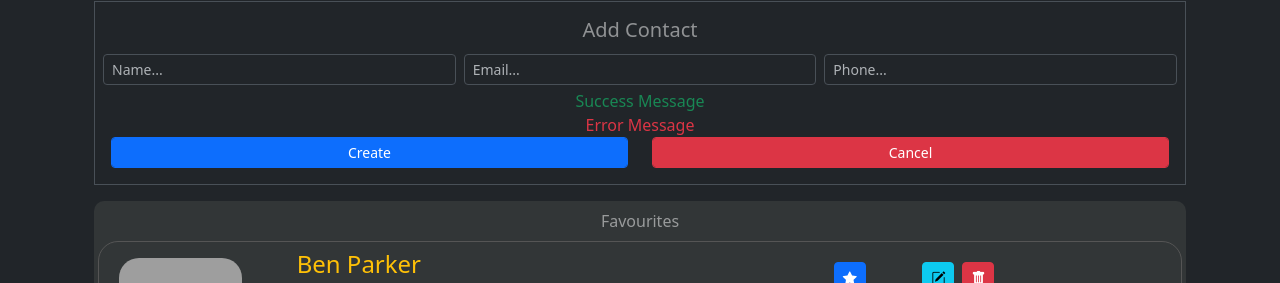
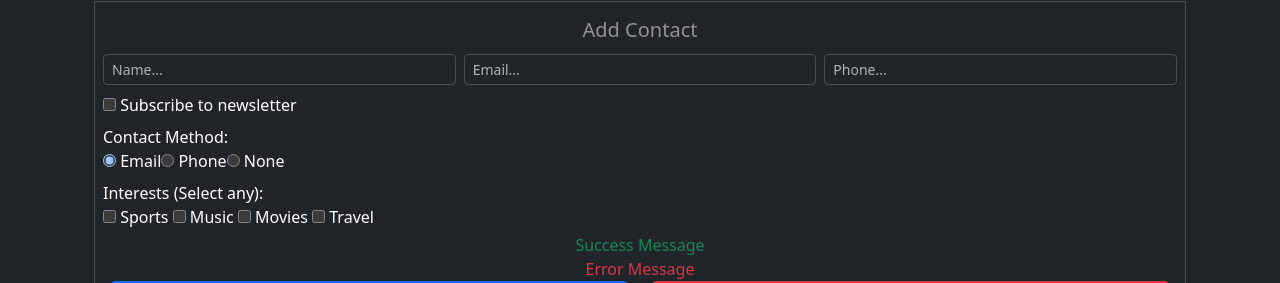
Before and after one commit to codewithEvolg/contactopedia, a React (Vite) app: page / in a window 1280 px wide. Shown: the part 155-438 px from the top of the page. Built offline with nearby package versions, Linux system fonts and the light colour scheme; grey boxes are pictures that could not be loaded.

Commit message:
teaching: retrieving form data, radio and checkbox

```diff
--- a/src/Components/ContactPages/AddContact.jsx
+++ b/src/Components/ContactPages/AddContact.jsx
@@ -1,31 +1,92 @@
 const AddContact = () => {
+  const handleAddContactForm = (e) => {
+    e.preventDefault(); //prevents the page from reloading
+    const formData = new FormData(e.target); //an easier way to retrieve the form data
+    const contactData = {
+      name: formData.get("name"),
+      email: formData.get("email"),
+      phone: formData.get("phone"),
+      newsletter: formData.get("newsletter") === "on",
+      contactMethod: formData.get("contactMethod"),
+      interests: formData.getAll("interests[]"),
+    };
+    console.log(contactData);
+  };
   return (
     <div className="border col-12 text-white p-2">
-      <form action="">
+      <form action="" onSubmit={handleAddContactForm}>
         <div className="row p-2">
           <div className="col-12 text-white-50 text-center h5">Add Contact</div>
           <div className="col-12 col-md-4 p-1">
             <input
+              name="name"
               placeholder="Name..."
               className="form-control form-control-sm"
             />
           </div>
           <div className="col-12 col-md-4 p-1">
             <input
+              name="email"
               placeholder="Email..."
               className="form-control form-control-sm"
             />
           </div>
           <div className="col-12 col-md-4 p-1">
             <input
+              name="phone"
               placeholder="Phone..."
               className="form-control form-control-sm"
             />
           </div>
+          <div className="col-12 p-1">
+            <label>
+              <input type="checkbox" name="newsletter" /> Subscribe to
+              newsletter
+            </label>
+          </div>
+          <div className="col-12 p-1">
+            Contact Method:
+            <div>
+              <label>
+                <input
+                  type="radio"
+                  name="contactMethod"
+                  value="email"
+                  defaultChecked
+                />{" "}
+                Email
+                <input type="radio" name="contactMethod" value="phone" /> Phone
+                <input type="radio" name="contactMethod" value="none" /> None
+              </label>
+            </div>
+          </div>
+          <div className="col-12 p-1">
+            Interests (Select any):
+            <div>
+              <label>
+                <input type="checkbox" name="interests[]" value="sports" />{" "}
+                Sports
+              </label>{" "}
+              <label>
+                <input type="checkbox" name="interests[]" value="music" /> Music
+              </label>{" "}
+              <label>
+                <input type="checkbox" name="interests[]" value="movies" />{" "}
+                Movies
+              </label>{" "}
+              <label>
+                <input type="checkbox" name="interests[]" value="travel" />{" "}
+                Travel
+              </label>
+            </div>
+          </div>
           <div className="col-12 text-center text-success">Success Message</div>
           <div className="col-12 text-center text-danger">Error Message</div>
           <div className="col-6">
-            <button className="btn btn-primary btn-sm form-control">
+            <button
+              className="btn btn-primary btn-sm form-control"
+              type="submit"
+            >
               Create
             </button>
           </div>
```
